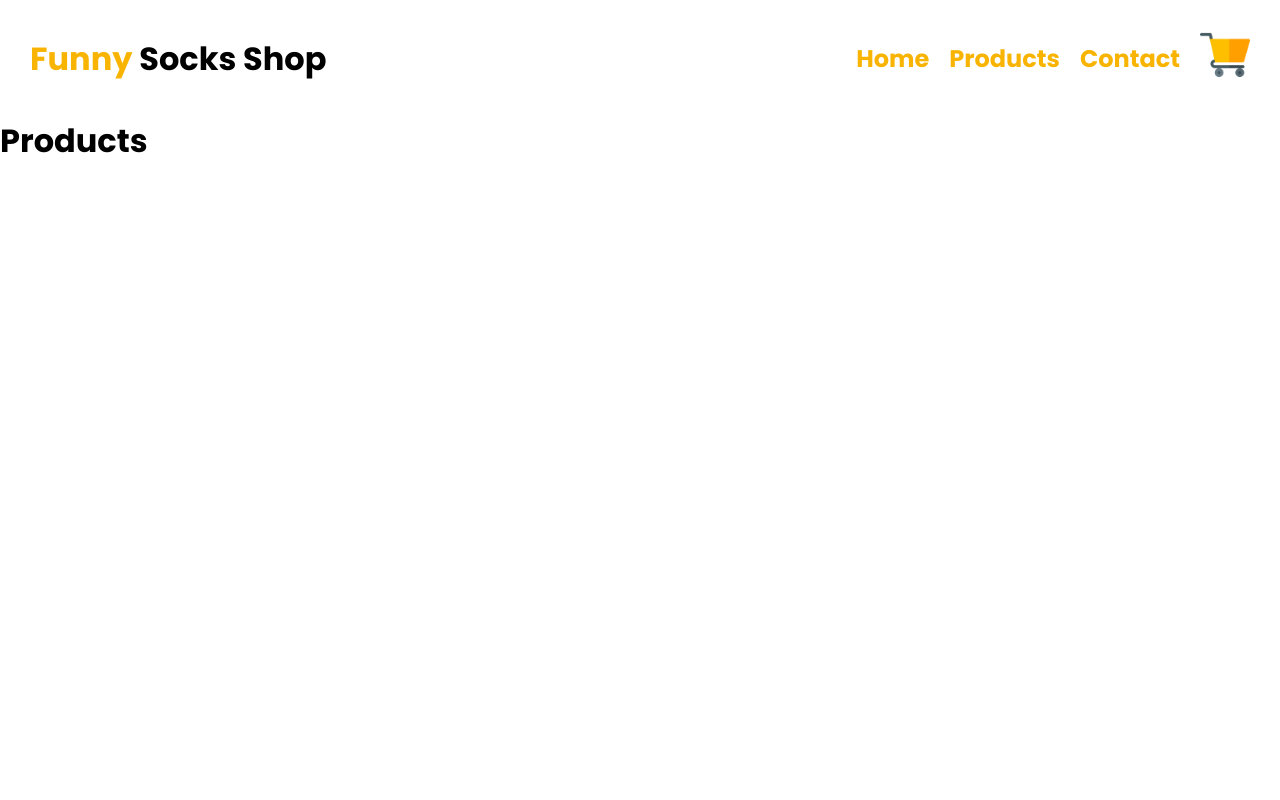
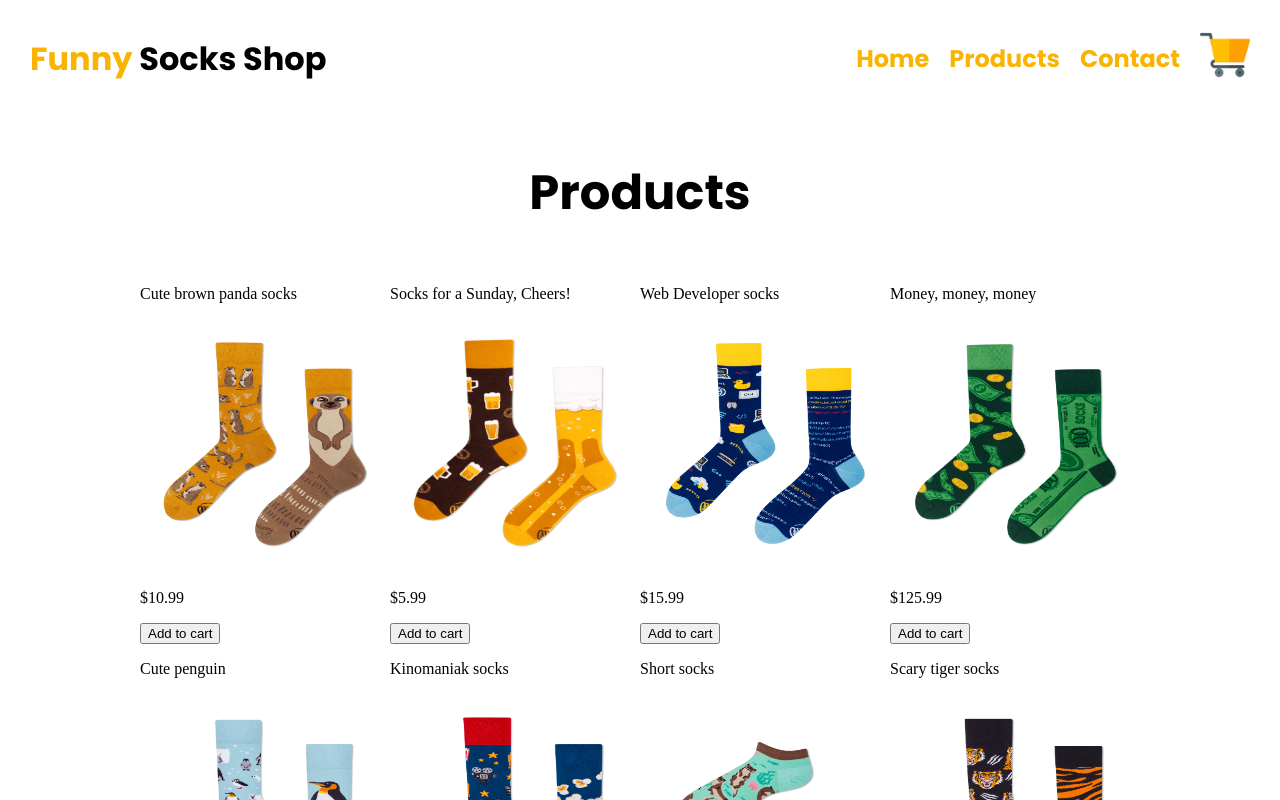
Before and after one commit to fufako/FunnySocks, a React (Create React App) app: page /products in a window 1280 px wide. Shown: the top 800 px of the page. Built offline with nearby package versions, Linux system fonts and the light colour scheme; a web font is replaced by a local one.

Commit message:
Import images, update Item component, items are displaying

```diff
--- /dev/null
+++ b/src/components/Item.js
@@ -0,0 +1,12 @@
+function Item(props) {
+  const { src, name, price, addToCart } = props
+  return (
+    <div className="item">
+      <p className="item-name">{name}</p>
+      <img src={src} alt={name} className="item-img" />
+      <p className="price">{price}</p>
+      <button>Add to cart</button>
+    </div>
+  )
+}
+export default Item
--- a/src/components/Products.js
+++ b/src/components/Products.js
@@ -1,4 +1,77 @@
+import Animal from "../images/Animal.png"
+import Beer from "../images/Beer.png"
+import Coder from "../images/Coder.png"
+import Dollar from "../images/Dollar.png"
+import Frosty from "../images/Frosty.png"
+import Movie from "../images/Movie.png"
+import Stories from "../images/Stories.png"
+import Tiger from "../images/Tiger.png"
+import Item from "./Item"
+import React, { useState } from "react"
+
 function Products() {
-  return <h1>Products</h1>
+  const socks = [
+    {
+      src: Animal,
+      name: "Cute brown panda socks",
+      price: "$10.99",
+      key: 1,
+    },
+    {
+      src: Beer,
+      name: "Socks for a Sunday, Cheers!",
+      price: "$5.99",
+      key: 2,
+    },
+    {
+      src: Coder,
+      name: "Web Developer socks",
+      price: "$15.99",
+      key: 3,
+    },
+    {
+      src: Dollar,
+      name: "Money, money, money",
+      price: "$125.99",
+      key: 4,
+    },
+    {
+      src: Frosty,
+      name: "Cute penguin ",
+      price: "$5.99",
+      key: 5,
+    },
+    {
+      src: Movie,
+      name: "Kinomaniak socks",
+      price: "$7.99",
+      key: 6,
+    },
+    {
+      src: Stories,
+      name: "Short socks",
+      price: "$9.99",
+      key: 7,
+    },
+    {
+      src: Tiger,
+      name: "Scary tiger socks",
+      price: "$12.99",
+      key: 8,
+    },
+  ]
+  const [items, setItems] = useState(socks)
+  return (
+    <>
+      <h2 className="sub-title">Products</h2>
+      <div className="products-main-container">
+        <div className="grid-container">
+          {items.map((item) => (
+            <Item src={item.src} name={item.name} price={item.price} />
+          ))}
+        </div>
+      </div>
+    </>
+  )
 }
 export default Products
--- a/src/index.css
+++ b/src/index.css
@@ -20,12 +20,7 @@ h1 {
 h1:hover {
   transform: scale(1.1);
 }
-.funny {
-  color: #f8b400;
-}
-.funny:hover {
-  color: black;
-}
+
 .nav {
   display: flex;
   justify-content: center;
@@ -71,7 +66,6 @@ h1:hover {
 .home-container {
   display: flex;
   justify-content: center;
-  height: 100vh;
 }
 .home-top {
   font-size: 1.3rem;
@@ -94,7 +88,7 @@ h1:hover {
 }
 .home-text-container {
   text-align: center;
-  padding: 100px;
+  padding: 50px;
 }
 .shop-now {
   margin: 10px;
@@ -116,3 +110,20 @@ h1:hover {
 .orange {
   color: #f8b400;
 }
+.sub-title {
+  font-size: 3rem;
+  font-family: "Poppins", sans-serif;
+  text-align: center;
+}
+.item-img {
+  width: 250px;
+  height: 250px;
+}
+.products-main-container {
+  display: flex;
+  justify-content: center;
+}
+.grid-container {
+  display: grid;
+  grid-template-columns: repeat(4, 1fr);
+}
```
